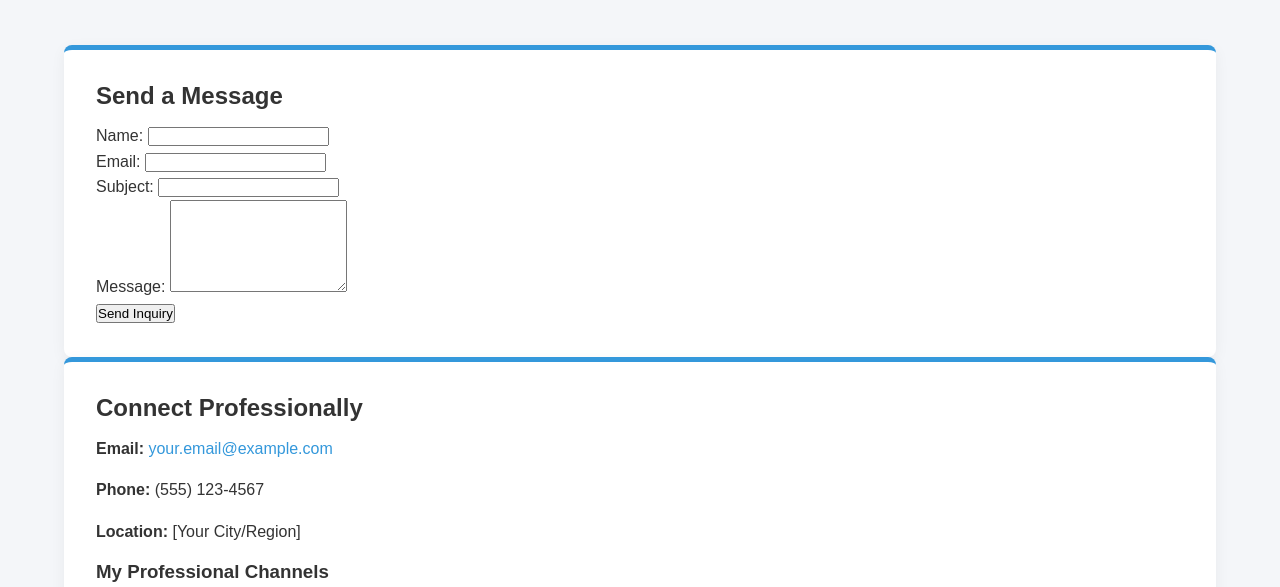
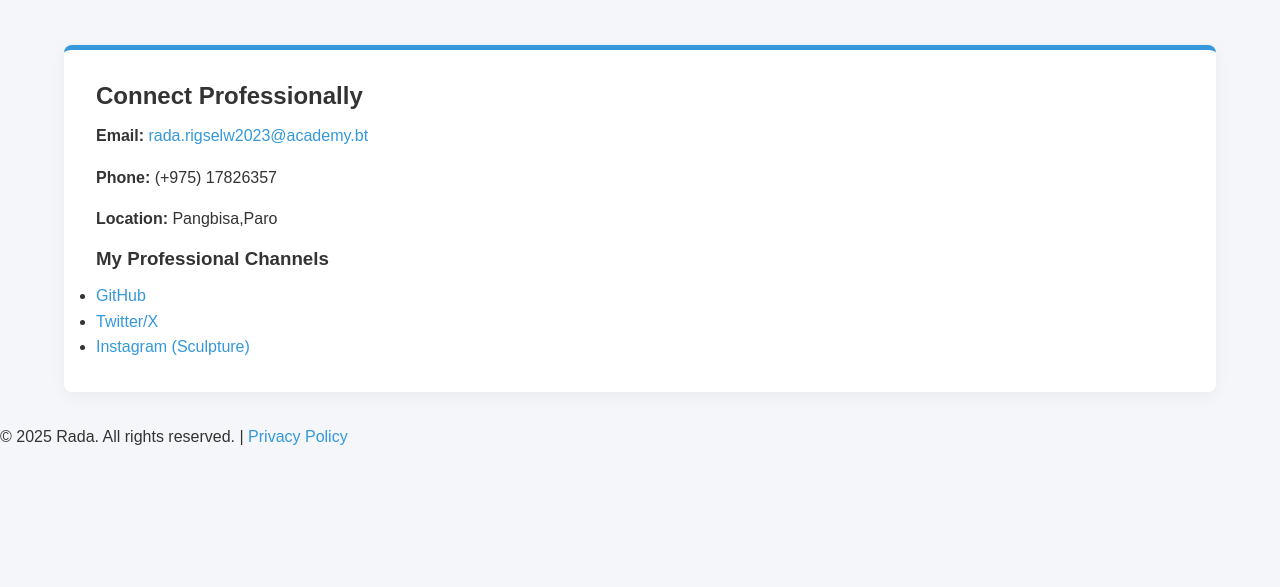
Before and after one commit to rada809/radarigwang.github.io, a plain HTML site: page contact.html in a window 1280 px wide. Shown: the part 213-800 px from the top of the page. Drawn offline with Linux system fonts and the light colour scheme.

Commit message:
Update contact.html

```diff
--- a/contact.html
+++ b/contact.html
@@ -27,58 +27,24 @@
         <h1 class="page-title">Get In **Touch**</h1>
         <p class="section-intro">I'm always open to discussing new projects, collaboration opportunities, or general inquiries. Feel free to reach out using the form below or connect with me professionally.</p>
 
-        <div class="contact-layout-grid">
-
-            <article class="content-card contact-form-container">
-                <h2>Send a Message</h2>
-
-                <form action="[YOUR_FORM_SUBMISSION_ENDPOINT]" method="POST" class="contact-form">
-
-                    <div class="form-group">
-                        <label for="name" class="form-label">Name:</label>
-                        <input type="text" id="name" name="user_name" required aria-required="true">
-                    </div>
-
-                    <div class="form-group">
-                        <label for="email" class="form-label">Email:</label>
-                        <input type="email" id="email" name="user_email" required aria-required="true">
-                    </div>
-
-                    <div class="form-group">
-                        <label for="subject" class="form-label">Subject:</label>
-                        <input type="text" id="subject" name="message_subject" required>
-                    </div>
-
-                    <div class="form-group">
-                        <label for="message" class="form-label">Message:</label>
-                        <textarea id="message" name="message_body" rows="6" required aria-required="true"></textarea>
-                    </div>
-
-                    <button type="submit" class="submit-button">Send Inquiry</button>
-
-                    <input type="hidden" name="_honeypot" value="">
-                </form>
-            </article>
-
-            <aside class="content-card contact-info-container">
+             <aside class="content-card contact-info-container">
                 <h2>Connect Professionally</h2>
 
                 <div class="contact-details">
                     <p class="detail-item">
-                        <strong>Email:</strong> <a href="mailto:your.email@example.com">your.email@example.com</a>
+                        <strong>Email:</strong> <a href="mailto:rada.rigselw2023@academy.bt">rada.rigselw2023@academy.bt</a>
                     </p>
                     <p class="detail-item">
-                        <strong>Phone:</strong> (555) 123-4567
+                        <strong>Phone:</strong> (+975) 17826357
                     </p>
                     <p class="detail-item">
-                        <strong>Location:</strong> [Your City/Region]
+                        <strong>Location:</strong> Pangbisa,Paro
                     </p>
                 </div>
 
                 <div class="social-links">
                     <h3>My Professional Channels</h3>
                     <ul class="icon-list">
-                        <li><a href="https://linkedin.com/in/yourprofile" target="_blank" aria-label="LinkedIn Profile" class="social-icon linkedin">LinkedIn</a></li>
                         <li><a href="https://github.com/yourusername" target="_blank" aria-label="GitHub Repositories" class="social-icon github">GitHub</a></li>
                         <li><a href="https://twitter.com/yourhandle" target="_blank" aria-label="Twitter Handle" class="social-icon twitter">Twitter/X</a></li>
                         <li><a href="https://instagram.com/yourart" target="_blank" aria-label="Instagram Art Gallery" class="social-icon instagram">Instagram (Sculpture)</a></li>
@@ -90,7 +56,7 @@
 </main>
 
 <footer class="site-footer">
-    <p>&copy; 2025 My Portfolio. All rights reserved. | <a href="privacy.html">Privacy Policy</a></p>
+    <p>&copy; 2025 Rada. All rights reserved. | <a href="privacy.html">Privacy Policy</a></p>
 </footer>
 
 </body>
```
